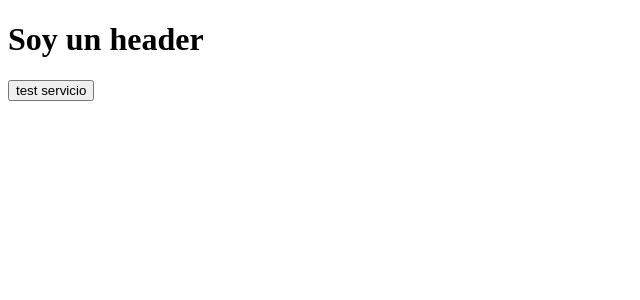
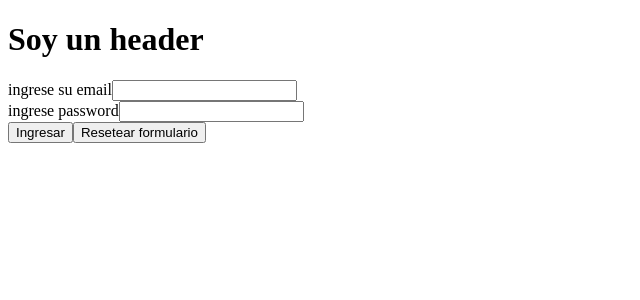
Before and after one commit to vogelnahuel/front-coderhouse-ts, a React (Create React App) app: page / in a window 1280 px wide. Shown: the top 300 px of the page, without its empty margins (0-640 px from the left). Built offline with nearby package versions, Linux system fonts and the light colour scheme; no server answers.

Commit message:
semilla con formik terminada

```diff
--- /dev/null
+++ b/src/components/input.tsx
@@ -0,0 +1,31 @@
+
+import { useField } from 'formik';
+
+
+export const Input= (props:any) => {
+
+    const [field,meta] = useField(props)
+
+    const  {
+        label,
+    } = props;
+
+    return (
+        <div className='container-input'>
+            <label htmlFor={field.name}>
+                    {label}
+            </label>
+            <input
+                {...field}
+                {...props}
+
+            />
+            {
+                meta.error && meta.touched &&
+                <div className="input-errors-container">
+                    <p className="errors"> {meta.error}  </p>
+                </div>
+            }
+        </div>
+    )
+}
--- a/src/pages/login/Login.tsx
+++ b/src/pages/login/Login.tsx
@@ -1,15 +1,38 @@
 import { Header } from "../../components/header";
 import { LoginTypes } from "./LoginTypes";
+import { Form, Formik } from "formik";
 
+import { Input } from "../../components/input";
 export const Login: React.FC<LoginTypes> = ({
   login,
   isFetching,
-    postLogin
+  postLogin,
+  validationSchema,
 }): JSX.Element => {
   return (
     <div>
-            <Header/>
-            <button type="button" onClick={postLogin}> test servicio</button>
+      <Header />
+      <Formik
+        initialValues={{
+          email: "",
+          password: "",
+        }}
+        validationSchema={validationSchema}
+        onSubmit={(values) => {
+          postLogin(values);
+        }}
+      >
+        {(formik) => (
+          <Form onSubmit={formik.handleSubmit}>
+            <Input label="ingrese su email" name="email" id="email" />
+            <Input label="ingrese password" name="password" id="password" />
+            <button type="submit">Ingresar</button>
+            <button type="button" onClick={formik.handleReset}>
+              Resetear formulario
+            </button>
+          </Form>
+        )}
+      </Formik>
     </div>
   );
 };
--- a/src/pages/login/LoginContainer.tsx
+++ b/src/pages/login/LoginContainer.tsx
@@ -5,14 +5,22 @@ import {
 } from "../../reducers/login";
 import { AppDispatch, RootState } from "../../store";
 import { Login } from "./Login";
-import { LoginContainerTypes } from "./LoginTypes";
+import { LoginContainerTypes, LoginSchema } from "./LoginTypes";
+import * as Yup from 'yup'
+import { VALIDATION_REGEX } from "../../constants/Regex";
+
 
 const LoginContainer = (props: LoginContainerTypes): JSX.Element => {
   useEffect(() => {
     // eslint-disable-next-line react-hooks/exhaustive-deps
   }, []);
 
-  return <Login {...props} />;
+  const validationSchema:Yup.SchemaOf<LoginSchema> = Yup.object({
+    email:Yup.string().required().matches(VALIDATION_REGEX.regEmail,"Email Invalido"),
+    password:Yup.string().required("Esta campo es requerido")
+  })
+
+  return <Login {...props} validationSchema={validationSchema}/>;
 };
 
 const mapStateToProps = (state: RootState) => ({
@@ -20,8 +28,8 @@ const mapStateToProps = (state: RootState) => ({
   isFetching: loginSelector(state).fetching,
 });
 const mapDispatchToProps = (dispatch: AppDispatch) => ({
-  postLogin: () => {
-    dispatch(loginActions.postLoginRequest());
+  postLogin: (params:any) => {
+    dispatch(loginActions.postLoginRequest(params));
   },
 });
 
--- a/src/reducers/login.ts
+++ b/src/reducers/login.ts
@@ -24,7 +24,10 @@ export const loginSlice = createSlice({
   name: SLICE_NAME,
   initialState,
   reducers: {
-    postLoginRequest: () => {},
+    postLoginRequest: (
+      state:LoginState,
+      action:PayloadAction<any>
+    ) => {},
     postLoginSuccess: (
       state: LoginState,
       action: PayloadAction<any>
--- a/src/sagas/login.ts
+++ b/src/sagas/login.ts
@@ -14,13 +14,13 @@ import {
 
   export default sagas;
 
-  function* postLogin(): Generator<
+  function* postLogin({payload}:any): Generator<
     CallEffect<AxiosResponse<any>> | PutEffect<{ type: string;}>,
     void,
     any
   > {
 
-    const response = yield call(loginServices.postLogin);
+    const response = yield call(loginServices.postLogin,payload);
     if (response.status !== 200) {
       yield put(actions.postLoginError());
     } else {
--- a/src/services/login.ts
+++ b/src/services/login.ts
@@ -2,4 +2,4 @@
 import { AxiosResponse } from "axios";
 import * as API from "./api";
 
-export const postLogin = (): Promise<AxiosResponse<any>> => API.get("/api/productos");
+export const postLogin = (data:any): Promise<AxiosResponse<any>> => API.post("/api/users/login",data);
```
Also changed, not shown: src/pages/login/LoginTypes.ts (+7 -3 lines), 1 other file (tests, documents, lock files or other folders). Lines whose indentation alone changed are shown as unchanged.
